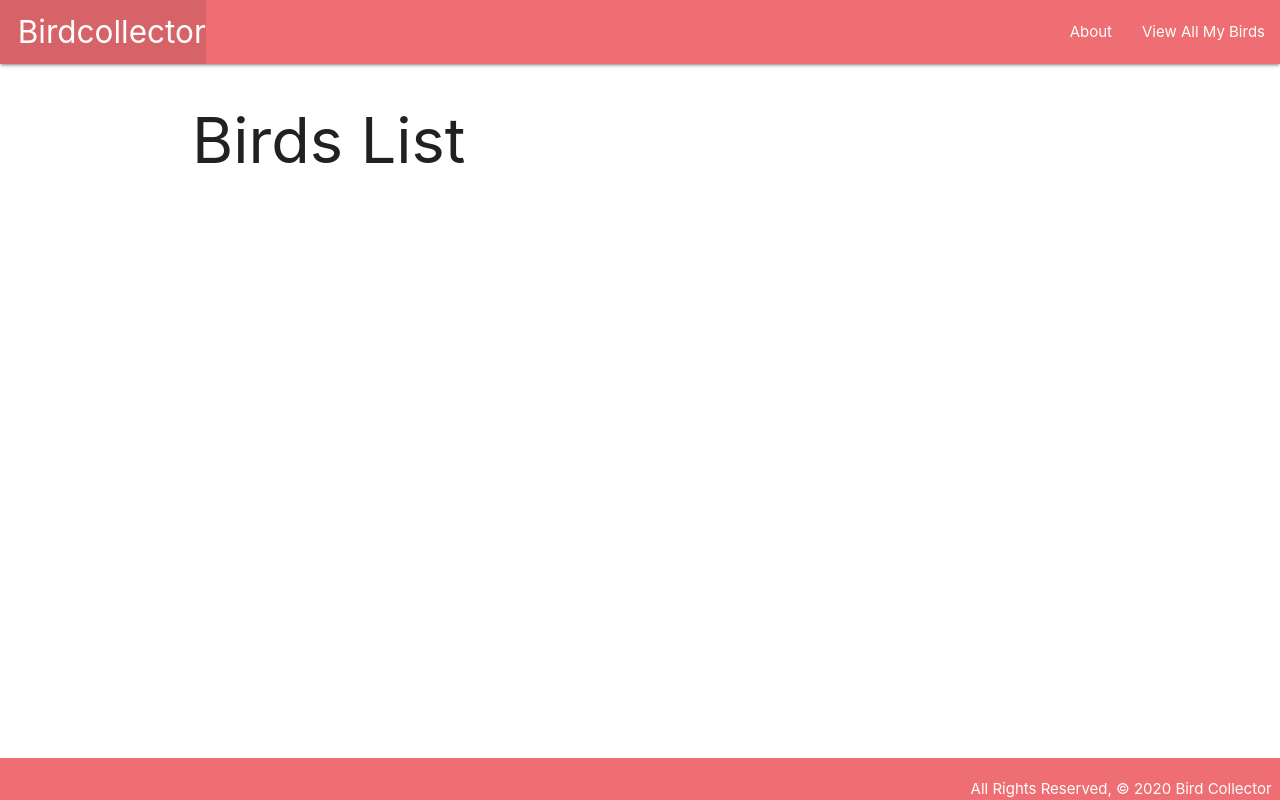
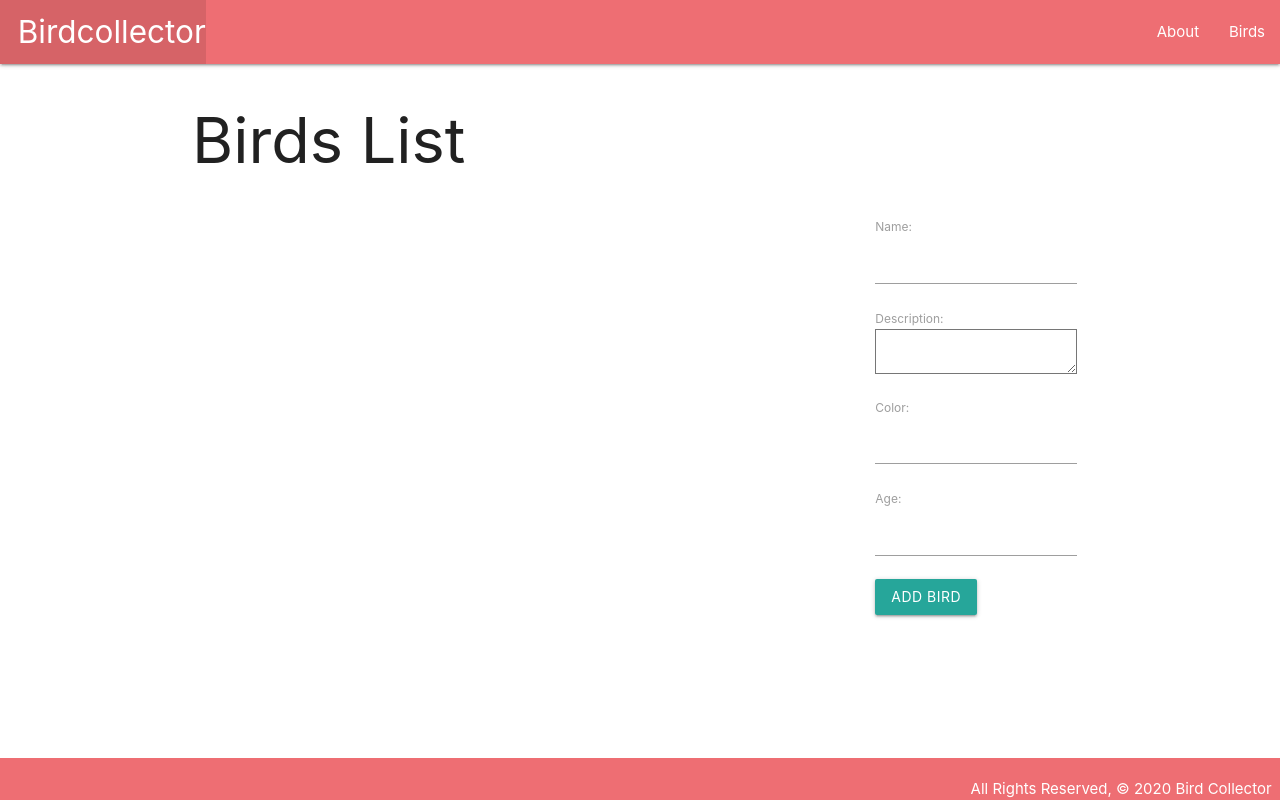
Before and after one commit to khadkabinay/birdcollector, a Django app: page /birds/ in a window 1280 px wide. Run offline with Django 3.2, Linux system fonts and the light colour scheme; data that the repository does not hold is empty.

Commit message:
adds form for create, edit and delete

```diff
--- /dev/null
+++ b/main_app/forms.py
@@ -0,0 +1,8 @@
+from django.forms import ModelForm
+from .models import Bird
+
+
+class Bird_Form(ModelForm):
+    class Meta:
+        model = Bird
+        fields = ['name', 'description', 'color', 'age']
--- a/main_app/templates/base.html
+++ b/main_app/templates/base.html
@@ -19,7 +19,7 @@
         </ul>
         <ul class="right">
           <li><a href="/about">About</a></li>
-          <li><a href="/birds">View All My Birds</a></li>
+          <li><a href="/birds">Birds</a></li>
         </ul>
       </div>
     </nav>
--- a/main_app/templates/birds/index.html
+++ b/main_app/templates/birds/index.html
@@ -1,8 +1,9 @@
 {% extends 'base.html' %}
 {% block content %}
 
+<div class="row">
     <h1>Birds List</h1>
-
+  <div class="col s9">
     {% for bird in birds %}
       <div class="card">
       <a href="{% url 'detail' bird.id %}">
@@ -16,8 +17,20 @@
             <p>Age: baby bird</p>
           {% endif %}
         </div>
+        </a>
       </div>
     {% endfor %}
+  </div>
 
 
+  <div class="col s3">
+    <form action="{% url 'birds_index' %}" method="POST">
+      {% csrf_token %} {{ bird_form.as_p }}
+      <input type="submit" class="btn" value="Add bird" />
+    </form>
+  </div>
+
+
+
+</div>
 {% endblock %}
--- a/main_app/urls.py
+++ b/main_app/urls.py
@@ -4,7 +4,9 @@ from . import views
 urlpatterns = [
     path('', views.home, name='home'),
     path('about/', views.about, name='about'),
-    path('birds/', views.birds_index, name='index'),
-    path('birds/<int:bird_id>/', views.birds_detail, name='detail')
+    path('birds/', views.birds_index, name='birds_index'),
+    path('birds/<int:bird_id>/', views.birds_detail, name='detail'),
+    path('birds/<int:bird_id>/delete/', views.birds_delete, name='birds_delete'),
+    path('birds/<int:bird_id>/edit/', views.birds_edit, name='birds_edit'),
 
 ]
--- a/main_app/views.py
+++ b/main_app/views.py
@@ -1,7 +1,8 @@
 # Add the following import
-from django.shortcuts import render
+from django.shortcuts import render, redirect
 from django.http import HttpResponse
 from .models import Bird
+from .forms import Bird_Form
 
 
 # Create your views here.
@@ -14,12 +15,48 @@ def about(request):
 
 
 
+# index and create
 def birds_index(request):
+    if request.method == 'POST':
+        bird_form = Bird_Form(request.POST)
+        if bird_form.is_valid():
+            bird_form.save()
+            return redirect('birds_index')
     birds = Bird.objects.all()
-    context = {'birds':birds}
-    return render(request, 'birds/index.html' , context)
+    bird_form = Bird_Form()
+    context = {'birds': birds, 'bird_form': bird_form}
+    return render(request, 'birds/index.html', context)
 
 
+
+
+
+# show
 def birds_detail(request,bird_id):
     bird = Bird.objects.get(id=bird_id)
     return render(request, 'birds/detail.html',{'bird':bird})
+
+
+# edit && update
+def birds_edit(request, bird_id):
+  bird = Bird.objects.get(id=bird_id)
+  if request.method == 'POST':
+    bird_form = Bird_Form(request.POST, instance=bird)
+    if bird_form.is_valid():
+      bird_form.save()
+      return redirect('detail', bird_id=bird_id)
+  else:
+    # in form(instance=The object that we pull back from db)
+    bird_form = Bird_Form(instance=bird)
+    context = {'bird': bird, 'bird_form': bird_form}
+    return render(request, 'birds/edit.html', context)
+
+
+
+
+
+
+# delete
+def birds_delete(request, bird_id):
+    Bird.objects.get(id=bird_id).delete()
+    return redirect("birds_index")
```
Also changed, not shown: main_app/templates/birds/detail.html (+17 -0 lines), main_app/templates/birds/edit.html (added, +14 -0 lines). Lines whose indentation alone changed are shown as unchanged.
